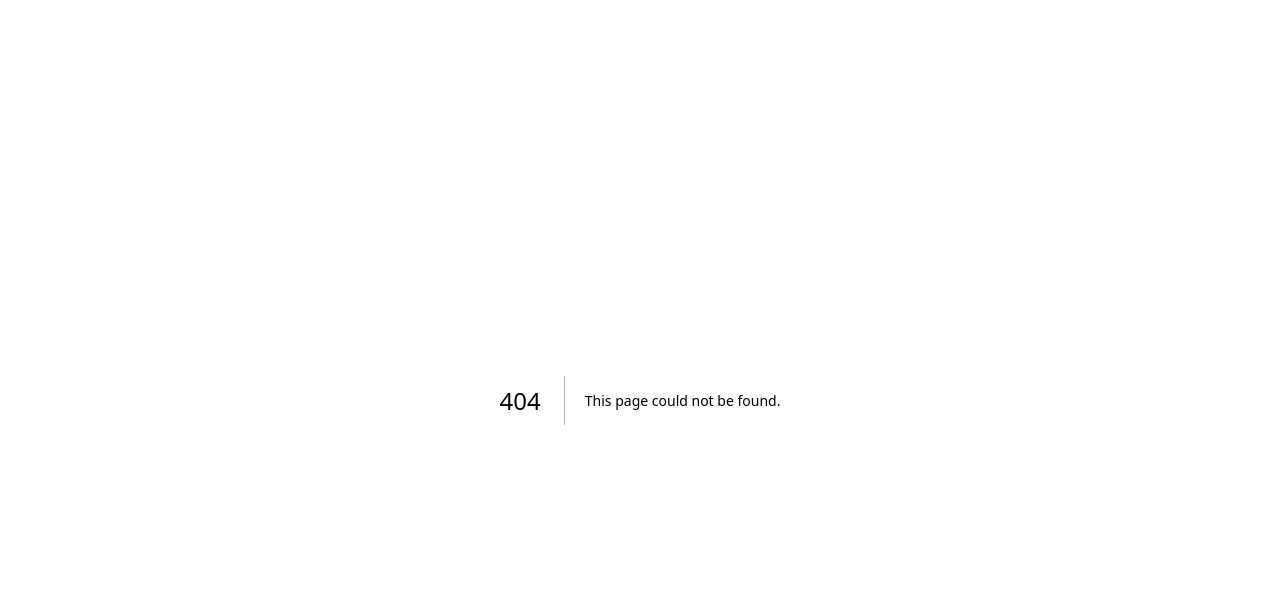
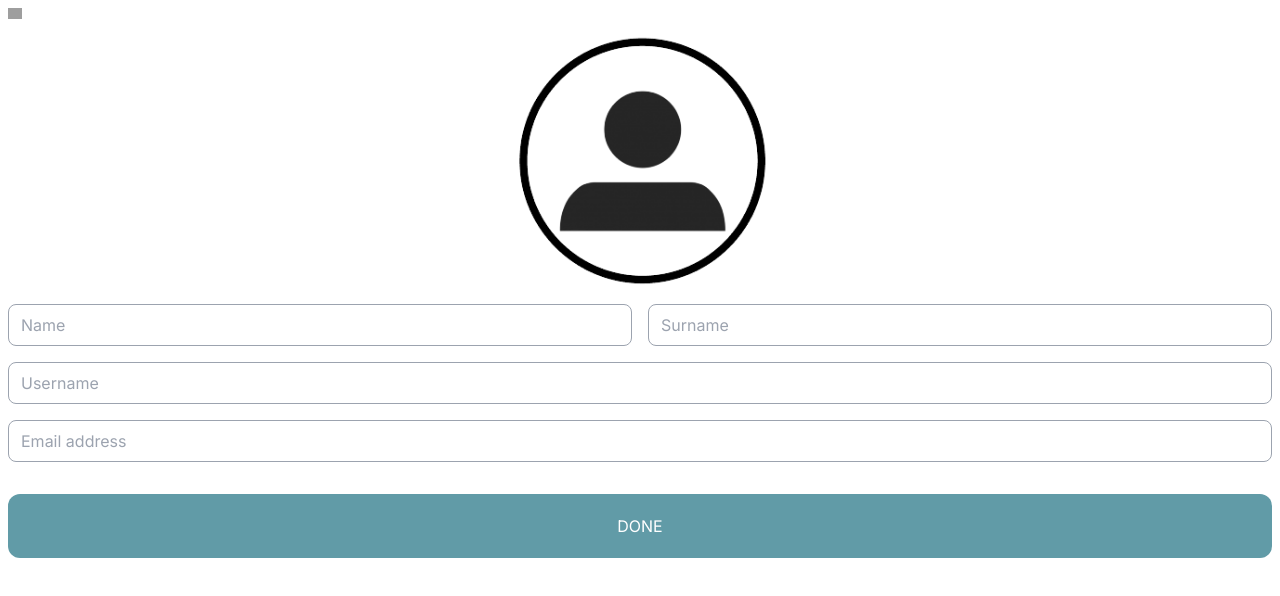
Before and after one commit to agile-78/web, a Next.js app: page /profile/edit in a window 1280 px wide. Before the commit this address had no page. Shown: the top 596 px of the page. Built offline with nearby package versions, Linux system fonts and the light colour scheme; grey boxes are pictures that could not be loaded.

Commit message:
Moved /edit route to /profile/edit route

```diff
--- a/src/app/edit/page.tsx
+++ b/src/app/profile/edit/page.tsx
@@ -1,18 +1,22 @@
 import { Button } from "@/components/button";
 import { Input } from "@/components/input";
 import Image from "next/image";
-import backArrow from "../../../public/backArrow.png";
-import profile from "../../../public/profile.png";
 
 export default function edit() {
-    return (
+  return (
     <main className="bg-white h-screen">
       <div className="pl-2 pt-2">
-        <Image src={backArrow} alt="Back" />
+        <Image src="/backArrow.png" width={14} height={14} alt="Back" />
       </div>
 
       <div className="flex justify-center items-center">
-        <Image src={profile} alt="Profile picture" className="pt-4 pb-4 mx-auto scale-90" />
+        <Image
+          src="/profile.png"
+          width={260}
+          height={260}
+          alt="Profile picture"
+          className="pt-4 pb-4 mx-auto"
+        />
       </div>
 
       <div className="h-3/5">
@@ -26,7 +30,6 @@ export default function edit() {
           <Button className="mt-4">Done</Button>
         </form>
       </div>
-
     </main>
-    )
+  );
 }
```
